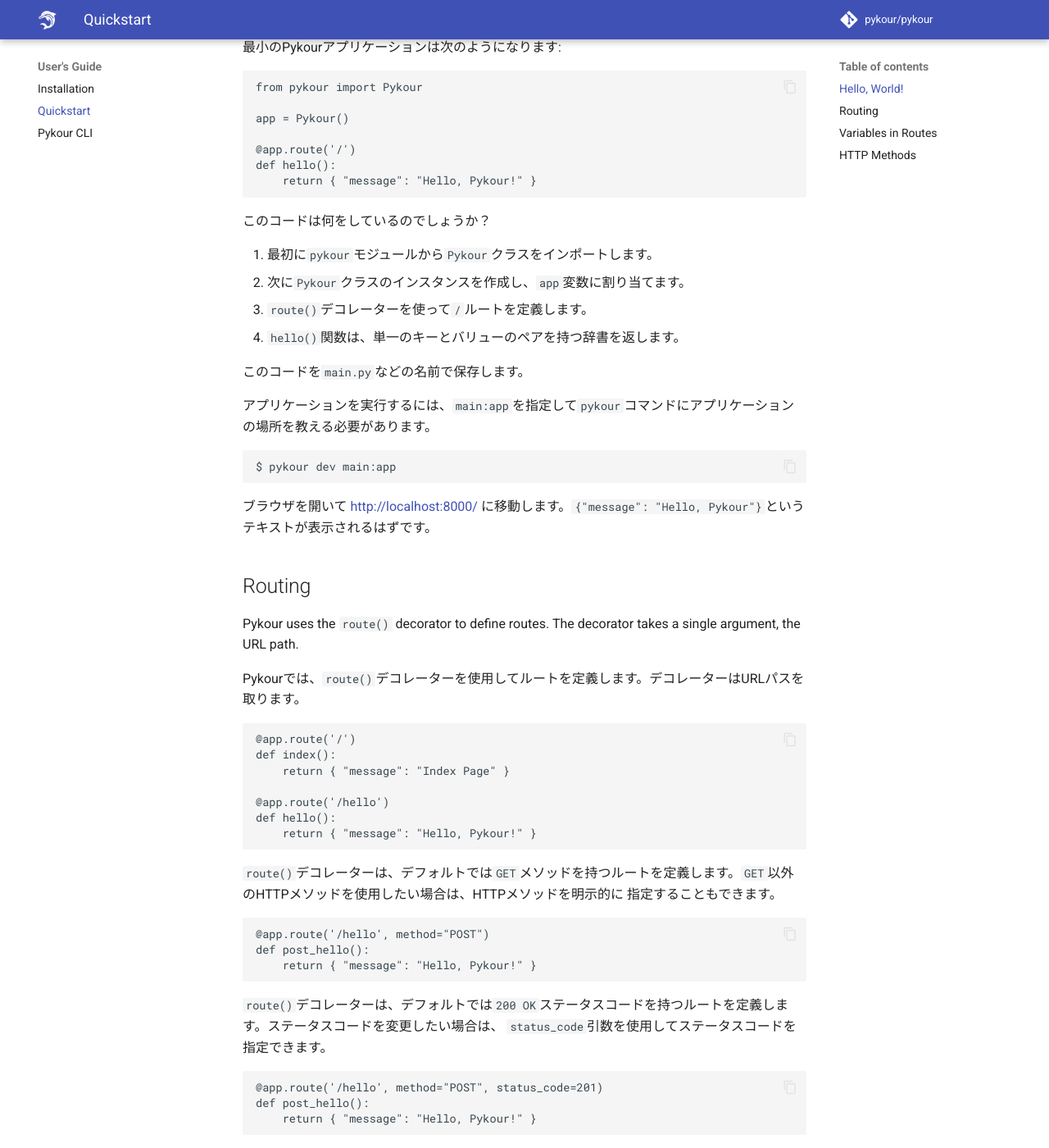
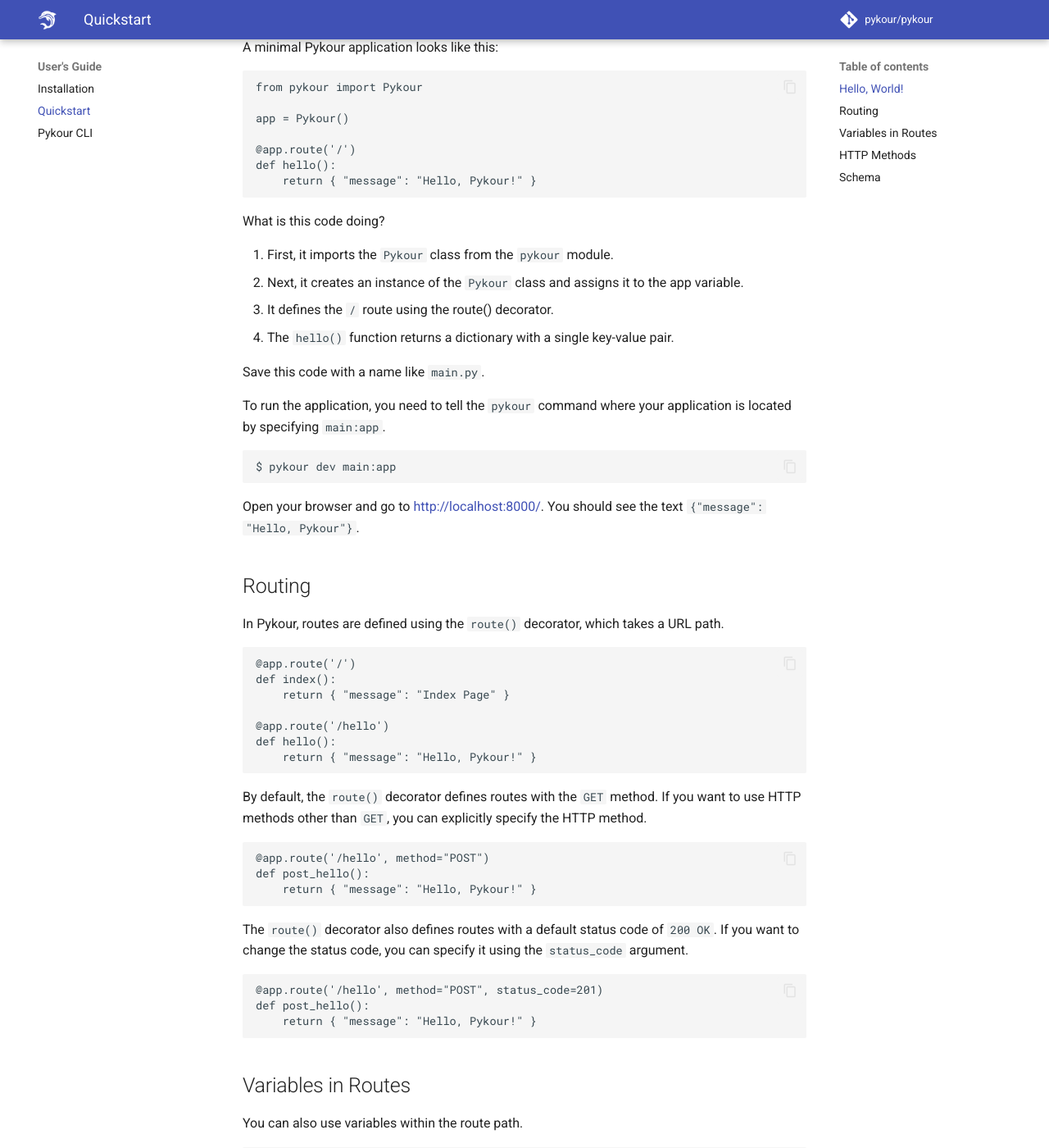
Before and after one commit to pykour/pykour, an MkDocs documentation site: the page built from docs/quickstart.md, in a window 1280 px wide and 1400 px high, scrolled down 365 px. Shown: the whole window at 82% size. Built offline with MkDocs 1.6.1 and Material for MkDocs 9.7.7, drawn with Linux system fonts in a browser that asks for light colours; comment, search, counter and statistics services are not loaded; some of the changed text lies outside the part shown.

````diff
--- a/docs/quickstart.md
+++ b/docs/quickstart.md
@@ -1,10 +1,10 @@
 # Quickstart
 
-Pykourの基本的な使い方を学びましょう。プロジェクトのセットアップとPykourのインストールは[Installation](installation.md)に従ってください。
+Let’s learn the basics of using Pykour. Follow the [Installation](installation.md) for project setup and Pykour installation.
 
 ## Hello, World!
 
-最小のPykourアプリケーションは次のようになります:
+A minimal Pykour application looks like this:
 
 ```python
 from pykour import Pykour
@@ -16,28 +16,26 @@ def hello():
     return { "message": "Hello, Pykour!" }
 ```
 
-このコードは何をしているのでしょうか？
+What is this code doing?
 
-1. 最初に`pykour`モジュールから`Pykour`クラスをインポートします。
-2. 次に`Pykour`クラスのインスタンスを作成し、`app`変数に割り当てます。
-3. `route()`デコレーターを使って`/`ルートを定義します。
-4. `hello()`関数は、単一のキーとバリューのペアを持つ辞書を返します。
+1.	First, it imports the `Pykour` class from the `pykour` module.
+2.	Next, it creates an instance of the `Pykour` class and assigns it to the app variable.
+3.	It defines the `/` route using the route() decorator.
+4.	The `hello()` function returns a dictionary with a single key-value pair.
 
-このコードを`main.py`などの名前で保存します。
+Save this code with a name like `main.py`.
 
-アプリケーションを実行するには、`main:app`を指定して`pykour`コマンドにアプリケーションの場所を教える必要があります。
+To run the application, you need to tell the `pykour` command where your application is located by specifying `main:app`.
 
 ```bash
 $ pykour dev main:app
 ```
 
-ブラウザを開いて [http://localhost:8000/](http://localhost:8000/) に移動します。`{"message": "Hello, Pykour"}`というテキストが表示されるはずです。
+Open your browser and go to [http://localhost:8000/](http://localhost:8000/). You should see the text `{"message": "Hello, Pykour"}`.
 
 ## Routing
 
-Pykour uses the `route()` decorator to define routes. The decorator takes a single argument, the URL path.
-
-Pykourでは、`route()`デコレーターを使用してルートを定義します。デコレーターはURLパスを取ります。
+In Pykour, routes are defined using the `route()` decorator, which takes a URL path.
 
 ```python
 @app.route('/')
@@ -49,8 +47,8 @@ def hello():
     return { "message": "Hello, Pykour!" }
 ```
 
-`route()`デコレーターは、デフォルトでは`GET`メソッドを持つルートを定義します。`GET`以外のHTTPメソッドを使用したい場合は、HTTPメソッドを明示的に
-指定することもできます。
+By default, the `route()` decorator defines routes with the `GET` method. If you want to use HTTP methods other than
+`GET`, you can explicitly specify the HTTP method.
 
 ```python
 @app.route('/hello', method="POST")
@@ -58,8 +56,8 @@ def post_hello():
     return { "message": "Hello, Pykour!" }
 ```
 
-`route()`デコレーターは、デフォルトでは`200 OK`ステータスコードを持つルートを定義します。ステータスコードを変更したい場合は、
-`status_code`引数を使用してステータスコードを指定できます。
+The `route()` decorator also defines routes with a default status code of `200 OK`.
+If you want to change the status code, you can specify it using the `status_code` argument.
 
 ```python
 @app.route('/hello', method="POST", status_code=201)
@@ -67,12 +65,9 @@ def post_hello():
     return { "message": "Hello, Pykour!" }
 ```
 
-
-
 ## Variables in Routes
 
-You can also use variables within a route.
-ルートパス内で変数を使用することもできます。
+You can also use variables within the route path.
 
 ```python
 @app.route('/hello/{name}')
@@ -80,9 +75,8 @@ def hello_name(name):
     return { "message": f"Hello, {name}!" }
 ```
 
-`{name}` または `:name`は引数`name`にマップされます。デフォルトでは、str型にマップされますが、型ヒントに応じてintまたはfloatにマップする
-こともできます。
-
+`{name}` or `:name` maps to the name argument.
+By default, it maps to the str type, but it can also map to `int` or `float` based on the type hint.
 
 ```python
 @app.route('/users/:age')
@@ -90,8 +84,7 @@ def user_age(age: int):
     return { "message": f"User age is {age}" }
 ```
 
-`POST`メソッドや`PUT`メソッドでデータを受信する場合、辞書型でデータを受け取ったり、`BaseSchema`クラスのサブクラスを使用してデータを受け取る
-ことができます。
+When receiving data with `POST` or `PUT` methods, you can accept data as a dictionary.
 
 ```python
 @app.route('/users', method="POST")
@@ -99,13 +92,26 @@ def create_user(data: dict):
     return { 'message': 'User created', 'name': data['name'] }
 ```
 
+Additionally, you can receive data using a schema.
+
+```python
+from pykour.schema import BaseSchema
+
+class UserSchema(BaseSchema):
+    name: str
+    age: int
+
+
+@app.route('/users', method="POST")
+def create_user(data: UserSchema):
+    return { 'message': 'User created', 'name': data.name }
+```
 
 ## HTTP Methods
 
-REST APIでは異なるHTTPメソッドを使用します。Pykourでは、各HTTPメソッドに対応したデコレーターを提供しています。
+In a REST API, different HTTP methods are used. Pykour provides decorators corresponding to each HTTP method.
 
-`get()`, `post()`, `put()`, `delete()`, `patch()`デコレーターは、`route()`デコレーターの
-ショートカットです。
+The `get()`, `post()`, `put()`, `delete()`, and `patch()` decorators are shortcuts for the `route()` decorator.
 
 ```python
 @app.get('/')
@@ -129,8 +135,8 @@ def patch():
     ...
 ```
 
-もし、`OPTIONS`, `HEAD`メソッドをサポートしたい場合は、`options()`, `head()`デコレーターを使用できます。
-Pykourは`OPTIONS`メソッドのレスポンスを返すための処理を行うので、空のメソッドを宣言するだけでよいです。
+If you want to support the `OPTIONS` and `HEAD` methods, you can use the `options()` and `head()` decorators.
+Pykour handles the response for the `OPTIONS` and `HEAD` methods, so you only need to declare an empty method.
 
 ```python
 @app.options('/')
@@ -142,8 +148,27 @@ def head():
     ...
 ```
 
-`TRACE`メソッドはセキュリティ上の理由からサポートされていません。
+The `TRACE` method is not supported for security reasons.
 
-`GET`、`POST`、`PUT`、`DELETE`、`PATCH`、`OPTIONS`、`HEAD`メソッドを
-以外のメソッドは`route()`デコレーターで設定できず、ショートカットデコレーターも提供していません。
-サポートされていないHTTPメソッドでアクセスされた場合は、Pykourは`404 Not Found`ステータスコードを返します。
+Methods other than `GET`, `POST`, `PUT`, `DELETE`, `PATCH`, `OPTIONS`, and `HEAD` cannot be set with the `route()`
+decorator, and shortcut decorators are not provided. If an unsupported HTTP method is accessed,
+Pykour will return a `404 Not Found` status code.
+
+## Schema
+
+In Pykour, you can use schemas to receive request data. A schema is a class that defines the structure of the data.
+
+```python
+from pykour.schema import BaseSchema
+
+class UserSchema(BaseSchema):
+    name: str
+    age: int
+
+@app.route('/users', method="POST")
+def create_user(data: UserSchema):
+    return { 'message': 'User created', 'name': data.name }
+
+```
+
+The `BaseSchema` class is the base class for defining schemas. When defining a schema, inherit from the `BaseSchema` class.
--- a/pyproject.toml
+++ b/pyproject.toml
@@ -1,6 +1,6 @@
 [tool.poetry]
 name = "pykour"
-version = "0.1.2"
+version = "0.1.3"
 description = "Pykour is modern, fast, and easy to use web framework for Python."
 authors = ["Takashi Yamashina <takashi.yamashina@gmail.com>"]
 readme = "README.md"
--- a/src/pykour/__init__.py
+++ b/src/pykour/__init__.py
@@ -1,4 +1,4 @@
-__version__ = "0.1.2"
+__version__ = "0.1.3"
 
 from .application import Pykour
 from .config import Config
````
Also changed, not shown: README.md (+15 -10 lines), docs/api/pykour.md (+3 -2 lines), docs/api/router.md (+0 -1 lines), docs/cli.md (+15 -12 lines), docs/index.md (+13 -9 lines), docs/release-notes.md (+17 -0 lines), 2 other files.
